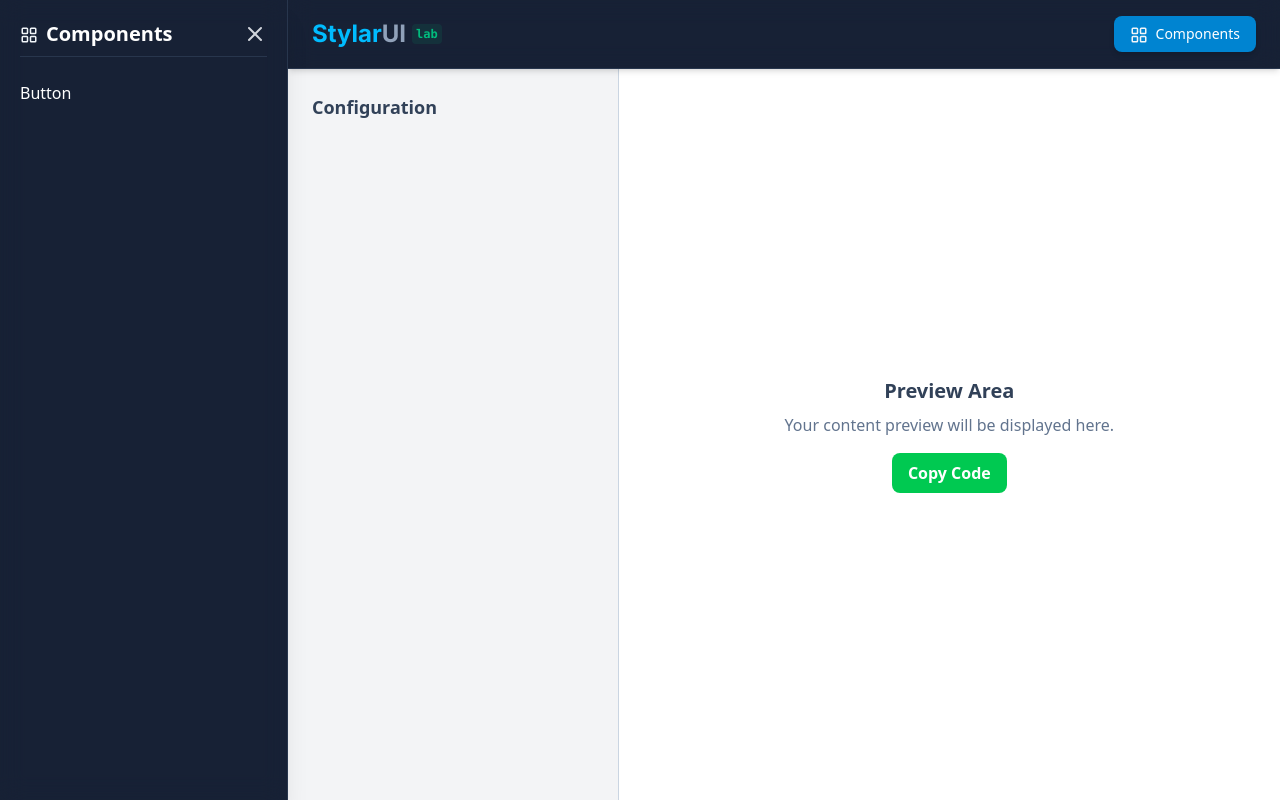
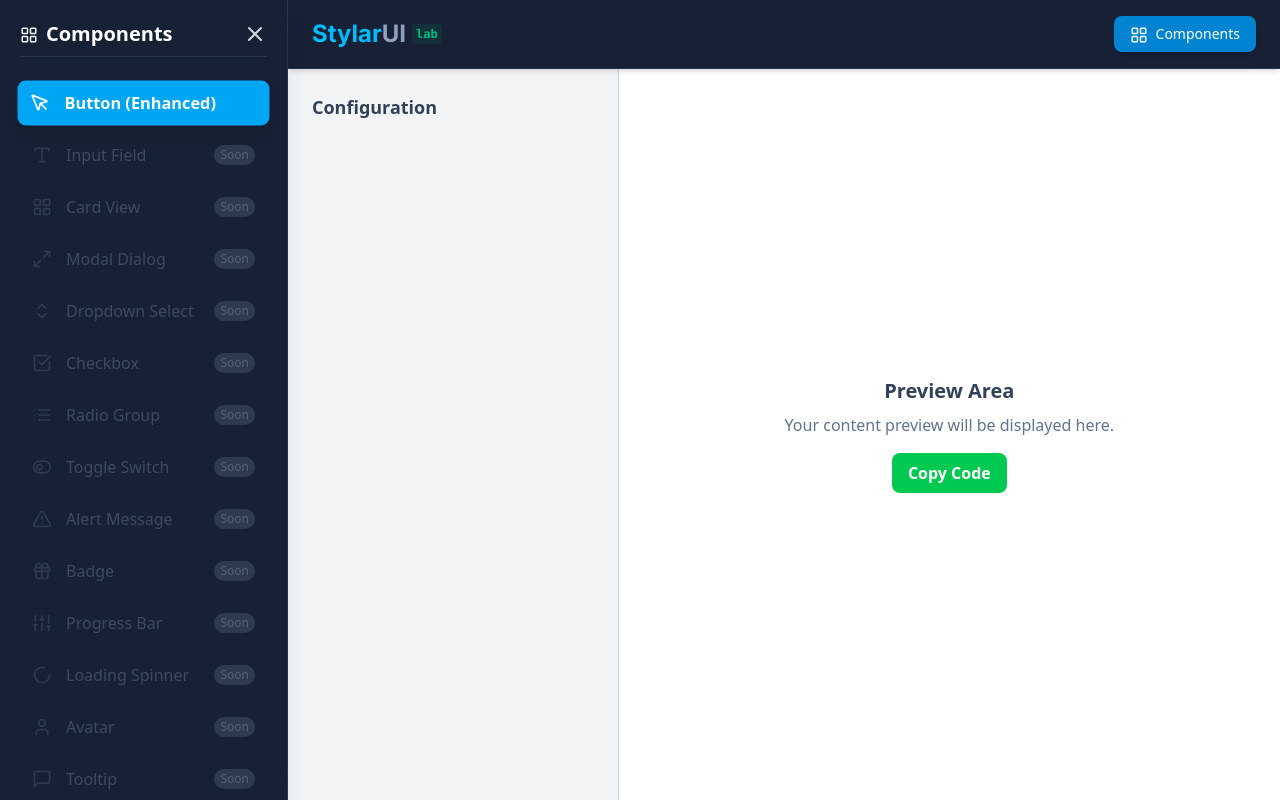
Before and after one commit to PranjalMantri/StylarUI-Lab, a React (Vite) app: page /playground in a window 1280 px wide. Both pictures are taken after a click on the button "Components". Built offline with nearby package versions, Linux system fonts and the light colour scheme.

Commit message:
feat: implement ComponentSelectButton and integrate with ComponentDrawer in Playground

```diff
--- a/src/components/playground/ComponentDrawer.tsx
+++ b/src/components/playground/ComponentDrawer.tsx
@@ -1,17 +1,23 @@
 import { LayoutGrid, X } from "lucide-react";
+import ComponentSelectButton from "../ui/ComponentSelectButton";
 
 interface ComponentDrawerProps {
   setIsDrawerOpen: (open: boolean) => void;
+  components: Array<{
+    id: string;
+    name: string;
+    iconName: string;
+    disabled?: boolean;
+  }>;
 }
 
 const ComponentDrawer: React.FC<ComponentDrawerProps> = ({
   setIsDrawerOpen,
-}: {
-  setIsDrawerOpen: any;
+  components,
 }) => (
-  <div className="fixed top-0 left-0 h-full z-50 w-64 sm:w-72 bg-slate-900 text-white shadow-xl">
+  <div className="fixed top-0 left-0 h-full z-50 w-64 sm:w-72 bg-slate-900  text-white shadow-xl">
     {/* Drawer content container */}
-    <div className="p-5 flex flex-col h-full bg-slate-800/60 backdrop-blur-md border-r border-slate-700/70">
+    <div className="p-5 flex flex-col h-full bg-slate-800/60 backdrop-blur-md border-r border-slate-700/70 overflow-auto">
       <div className="flex items-center justify-between mb-6 border-b pb-2 border-slate-700/70">
         <h2 className="text-xl font-semibold flex flex-row items-center gap-2">
           <LayoutGrid
@@ -26,7 +32,15 @@
         />
       </div>
 
-      <div>Button</div>
+      <div className="flex flex-col gap-2">
+        {components.map((component, index) => (
+          <ComponentSelectButton
+            key={index}
+            component={component}
+            selectedComponentId="button"
+          />
+        ))}
+      </div>
     </div>
   </div>
 );
--- /dev/null
+++ b/src/components/ui/ComponentSelectButton.tsx
@@ -0,0 +1,56 @@
+import { iconMap } from "../../constants/IconMap";
+
+interface ComponentSelectButtonProps {
+  component: {
+    id: string;
+    name: string;
+    iconName: string;
+    disabled?: boolean;
+  };
+  selectedComponentId: string;
+}
+
+const ComponentSelectButton: React.FC<ComponentSelectButtonProps> = ({
+  component,
+  selectedComponentId,
+}) => {
+  const Icon = iconMap[component.iconName as keyof typeof iconMap];
+
+  return (
+    <button
+      disabled={component.disabled}
+      onClick={() => {
+        if (component.disabled) return;
+      }}
+      className={`w-full flex items-center px-3 gap-3.5 py-2.5 rounded-lg text-md transition-all duration-150 ease-in-out focus:outline-none focus-visible:ring-2 focus-visible:ring-sky-500 focus-visible:ring-offset-2 focus-visible:ring-offset-slate-800 group
+    ${component.disabled ? "opacity-50 cursor-not-allowed text-slate-500" : ""}
+    ${
+      selectedComponentId == component.id
+        ? "bg-sky-500 text-white font-semibold shadow-lg transform scale-[1.02]"
+        : component.disabled
+        ? "hover:bg-slate-700/30"
+        : "text-slate-300 hover:text-sky-300 hover:bg-slate-700/50 hover:shadow-md hover:scale-[1.01]"
+    }
+    `}
+    >
+      <Icon
+        name={component.iconName}
+        className={`w-5 h-5 flex-shrink-0 transition-colors ${
+          selectedComponentId === component.id && !component.disabled
+            ? "text-white"
+            : component.disabled
+            ? "text-slate-600"
+            : "text-slate-400 group-hover:text-sky-400"
+        }`}
+      />
+      <span className="truncate">{component.name}</span>
+      {component.disabled && (
+        <span className="ml-auto text-xs bg-slate-600 text-slate-400 px-1.5 py-0.5 rounded-full">
+          Soon
+        </span>
+      )}
+    </button>
+  );
+};
+
+export default ComponentSelectButton;
--- /dev/null
+++ b/src/constants/IconMap.ts
@@ -0,0 +1,104 @@
+import {
+  SlidersHorizontal,
+  Eye,
+  Code,
+  Copy,
+  Check,
+  Settings,
+  Palette,
+  Type,
+  Move,
+  ExternalLink,
+  Download,
+  Trash2,
+  ChevronsUpDown,
+  LayoutGrid,
+  Rows,
+  Columns,
+  Maximize,
+  Minimize,
+  AlertCircle,
+  Paintbrush,
+  Sparkles,
+  Link2,
+  Loader2,
+  Info,
+  ImageIcon,
+  ArrowDownUp,
+  PlusCircle,
+  Layers,
+  Box,
+  Blend,
+  Zap,
+  Clock,
+  Replace,
+  Menu,
+  X,
+  MousePointer,
+  Maximize2,
+  CheckSquare,
+  List,
+  ToggleLeft,
+  AlertTriangleIcon,
+  Gift,
+  Sliders,
+  User,
+  MessageSquare,
+  Folder,
+  AlignLeft,
+  CalendarDays,
+  Table,
+} from "lucide-react";
+
+export const iconMap = {
+  SlidersHorizontal,
+  Eye,
+  Code,
+  Copy,
+  Check,
+  Settings,
+  Palette,
+  Type,
+  Move,
+  ExternalLink,
+  Download,
+  Trash2,
+  ChevronsUpDown,
+  LayoutGrid,
+  Rows,
+  Columns,
+  Maximize,
+  Minimize,
+  AlertCircle,
+  Paintbrush,
+  Sparkles,
+  Link2,
+  Loader2,
+  Info,
+  ImageIcon,
+  ArrowDownUp,
+  PlusCircle,
+  Layers,
+  Box,
+  Blend,
+  Zap,
+  Clock,
+  Replace,
+  Menu,
+  X,
+  MousePointer,
+  Maximize2,
+  CheckSquare,
+  List,
+  ToggleLeft,
+  AlertTriangle: AlertTriangleIcon,
+  Gift,
+  Sliders,
+  User,
+  MessageSquare,
+  Folder,
+  AlignLeft,
+  CalendarDays,
+  Table,
+  // Add more icons here as you use them
+};
--- /dev/null
+++ b/src/constants/components.ts
@@ -0,0 +1,52 @@
+export const COMPONENTS: Array<{
+  id: string;
+  name: string;
+  iconName: string;
+  disabled?: boolean;
+}> = [
+  { id: "button", name: "Button (Enhanced)", iconName: "MousePointer" },
+  { id: "input", name: "Input Field", iconName: "Type", disabled: true },
+  { id: "card", name: "Card View", iconName: "LayoutGrid", disabled: true },
+  { id: "modal", name: "Modal Dialog", iconName: "Maximize2", disabled: true },
+  {
+    id: "dropdown",
+    name: "Dropdown Select",
+    iconName: "ChevronsUpDown",
+    disabled: true,
+  },
+  { id: "checkbox", name: "Checkbox", iconName: "CheckSquare", disabled: true },
+  { id: "radio", name: "Radio Group", iconName: "List", disabled: true },
+  {
+    id: "toggle",
+    name: "Toggle Switch",
+    iconName: "ToggleLeft",
+    disabled: true,
+  },
+  {
+    id: "alert",
+    name: "Alert Message",
+    iconName: "AlertTriangle",
+    disabled: true,
+  },
+  { id: "badge", name: "Badge", iconName: "Gift", disabled: true },
+  { id: "progress", name: "Progress Bar", iconName: "Sliders", disabled: true },
+  {
+    id: "spinner",
+    name: "Loading Spinner",
+    iconName: "Loader2",
+    disabled: true,
+  },
+  { id: "avatar", name: "Avatar", iconName: "User", disabled: true },
+  { id: "tooltip", name: "Tooltip", iconName: "MessageSquare", disabled: true },
+  { id: "tabs", name: "Tabs Navigation", iconName: "Folder", disabled: true },
+  { id: "accordion", name: "Accordion", iconName: "AlignLeft", disabled: true },
+  {
+    id: "datepicker",
+    name: "Date Picker",
+    iconName: "CalendarDays",
+    disabled: true,
+  },
+  { id: "image", name: "Image Display", iconName: "ImageIcon", disabled: true },
+  { id: "link", name: "Hyperlink", iconName: "Link2", disabled: true },
+  { id: "table", name: "Data Table", iconName: "Table", disabled: true },
+];
--- a/src/pages/Playground.tsx
+++ b/src/pages/Playground.tsx
@@ -2,6 +2,7 @@
 import { LayoutGrid } from "lucide-react";
 import { Link } from "react-router-dom";
 import ComponentDrawer from "../components/playground/ComponentDrawer";
+import { COMPONENTS } from "../constants/components";
 
 export default function Playground() {
   const [isDrawerOpen, setIsDrawerOpen] = useState(false);
@@ -54,7 +55,12 @@
       </div>
 
       {/* Drawer */}
-      {isDrawerOpen && <ComponentDrawer setIsDrawerOpen={setIsDrawerOpen} />}
+      {isDrawerOpen && (
+        <ComponentDrawer
+          setIsDrawerOpen={setIsDrawerOpen}
+          components={COMPONENTS}
+        />
+      )}
 
       <div className="flex flex-1 bg-gray-100">
         <div className="flex flex-col-reverse sm:flex-row w-full flex-1 overflow-auto">
```
